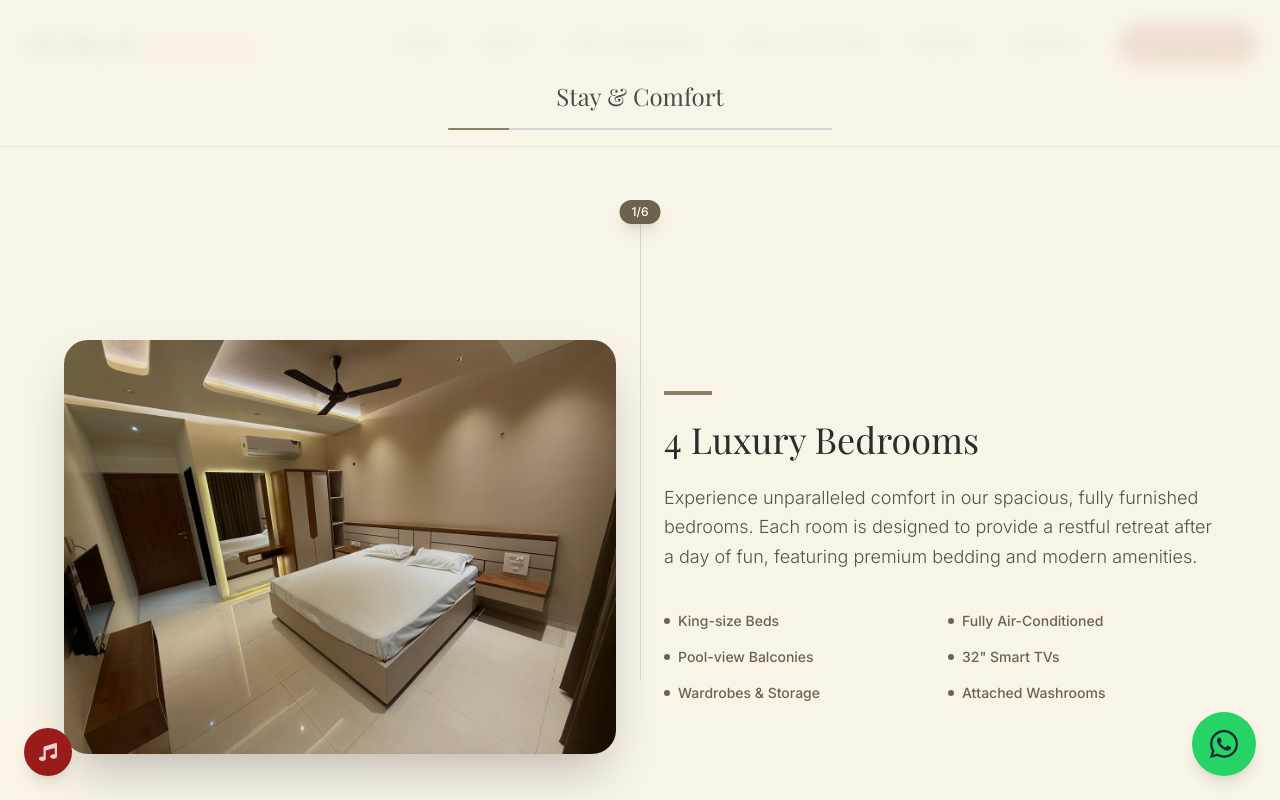
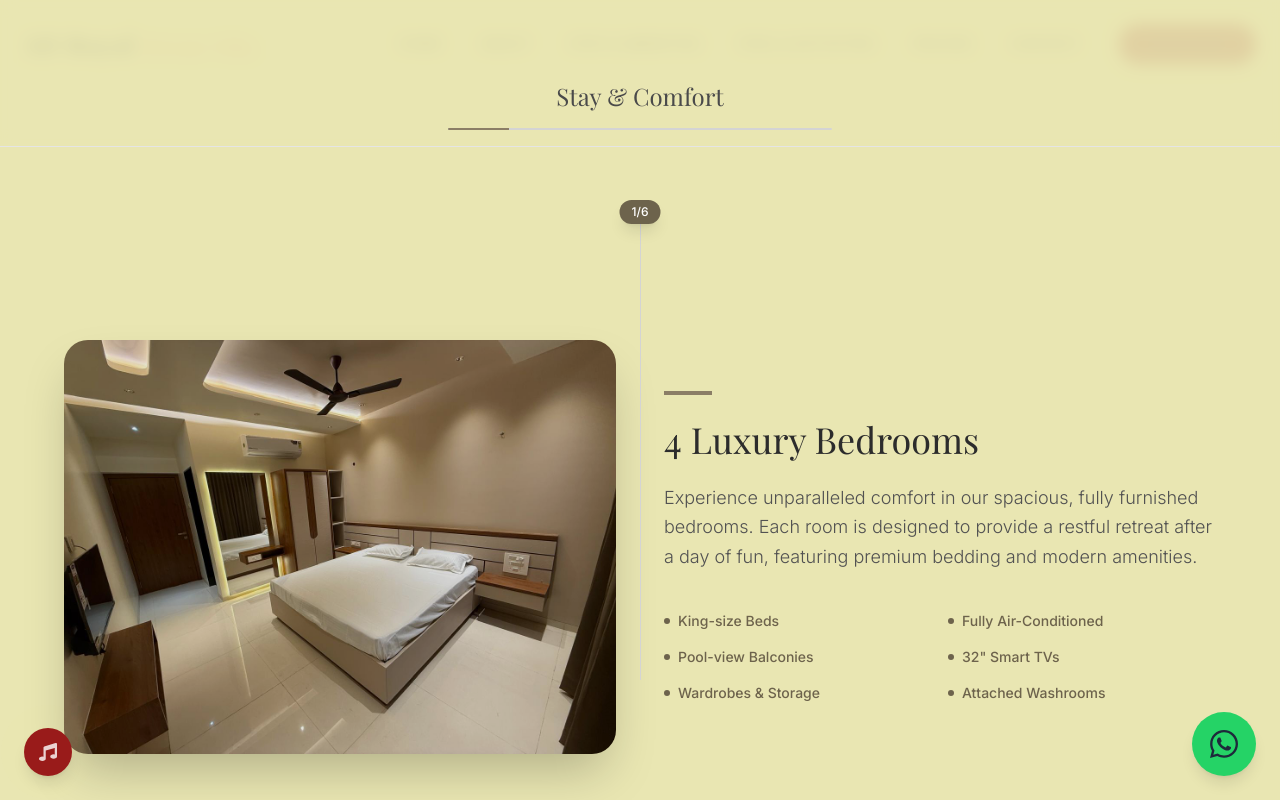
Before and after one commit to MohammadM01/AD-Royal-Villa, a React (Vite) app in the folder Frontend/: page /stay in a window 1280 px wide. Shown: the top 800 px of the page. Built offline with nearby package versions, Linux system fonts and the light colour scheme; a web font is replaced by a local one.

Commit message:
Video fix

```diff
--- a/Frontend/src/components/stay/Timeline.jsx
+++ b/Frontend/src/components/stay/Timeline.jsx
@@ -108,10 +108,10 @@ const Timeline = () => {
     }, []);
 
     return (
-        <div className="relative bg-[#F9F4E8] text-[#4A4A4A] dark:bg-neutral-900 dark:text-neutral-200">
+        <div className="relative bg-background text-[#4A4A4A] dark:bg-neutral-900 dark:text-neutral-200">
 
             {/* Sticky Header with Progress Line */}
-            <div className="sticky top-0 z-50 bg-[#F9F4E8]/90 dark:bg-neutral-900/90 backdrop-blur-sm pt-20 pb-4 px-6 border-b border-neutral-200 dark:border-neutral-800 transition-colors duration-300">
+            <div className="sticky top-0 z-50 bg-background/90 dark:bg-neutral-900/90 backdrop-blur-sm pt-20 pb-4 px-6 border-b border-neutral-200 dark:border-neutral-800 transition-colors duration-300">
                 <div className="max-w-7xl mx-auto flex flex-col items-center">
                     <h2 className="text-xl md:text-2xl font-serif text-center mb-4">Stay & Comfort</h2>
                     {/* Progress Line Container */}
--- a/Frontend/src/pages/Activities.jsx
+++ b/Frontend/src/pages/Activities.jsx
@@ -35,13 +35,13 @@ const Activities = () => {
     };
 
     return (
-        <div className="bg-background text-text overflow-x-hidden pt-20"> {/* Added pt-20 for navbar space */}
+        <div className="bg-background text-text overflow-x-hidden">
 
             {/* --- HERO: Cinematic Video --- */}
-            <section className="relative h-[80vh] w-full flex items-center justify-center overflow-hidden z-5">
+            <section className="relative h-screen w-full flex items-center justify-center overflow-hidden z-5">
                 <div className="absolute inset-0 w-full h-full">
                     <video autoPlay muted loop playsInline className="w-full h-full object-cover filter brightness-[0.5]">
-                        <source src="/Assets/pool_highlight_4.mp4" type="video/mp4" />
+                        <source src="/Assets/villa_walkthrough_hero.mp4" type="video/mp4" />
                     </video>
                 </div>
                 <div className="relative z-10 text-center px-4">
@@ -152,7 +152,7 @@ const Activities = () => {
             </section>
 
             {/* --- SECTION 4: Leisure & BBQ --- */}
-            <section className="relative py-20 z-1 bg-white">
+            <section className="relative py-20 z-1 bg-background">
                 <div className="absolute right-0 top-0 h-full w-1/2 bg-[#f8f5e6] hidden lg:block"></div>
                 <div className="container mx-auto px-6 grid grid-cols-1 lg:grid-cols-2 gap-16 items-center relative z-10">
                     <div className="order-2 lg:order-1 relative">
```
